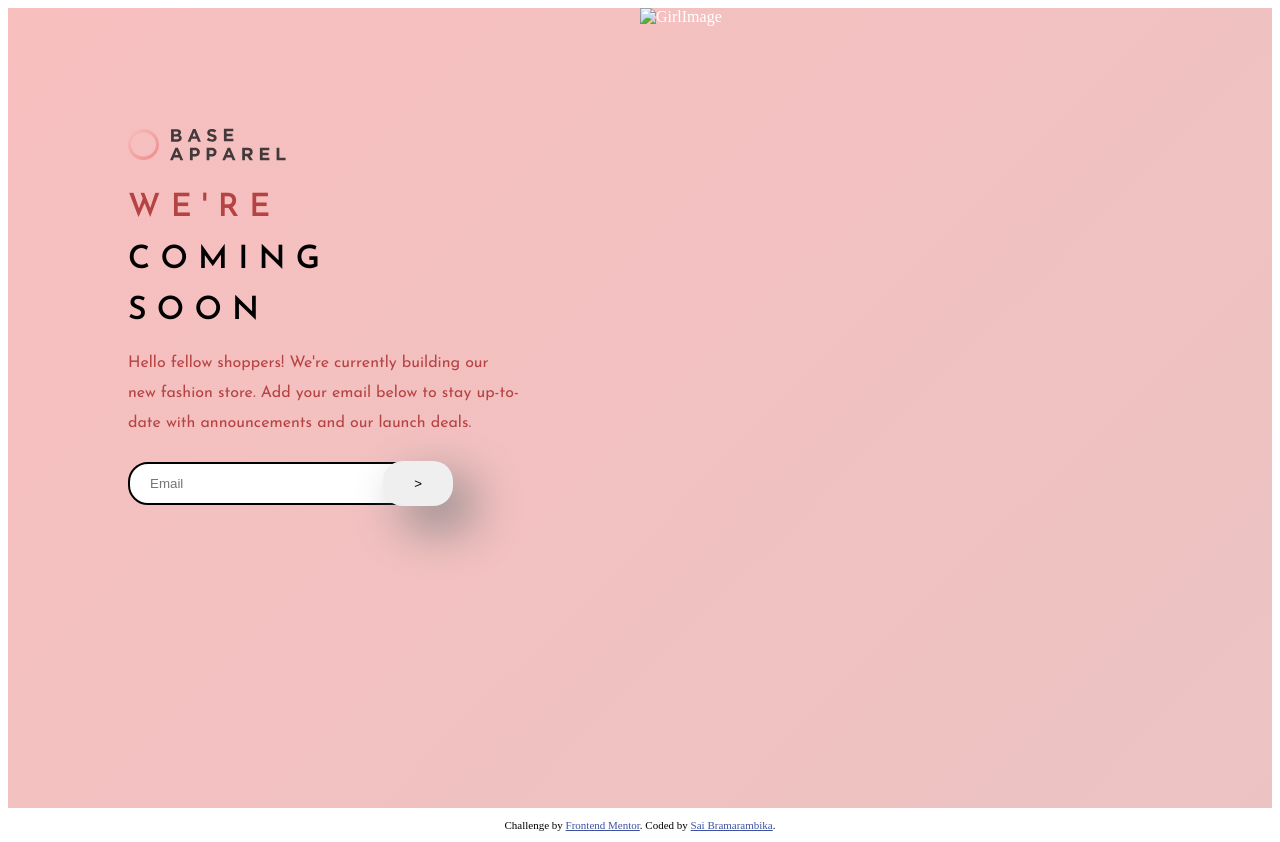
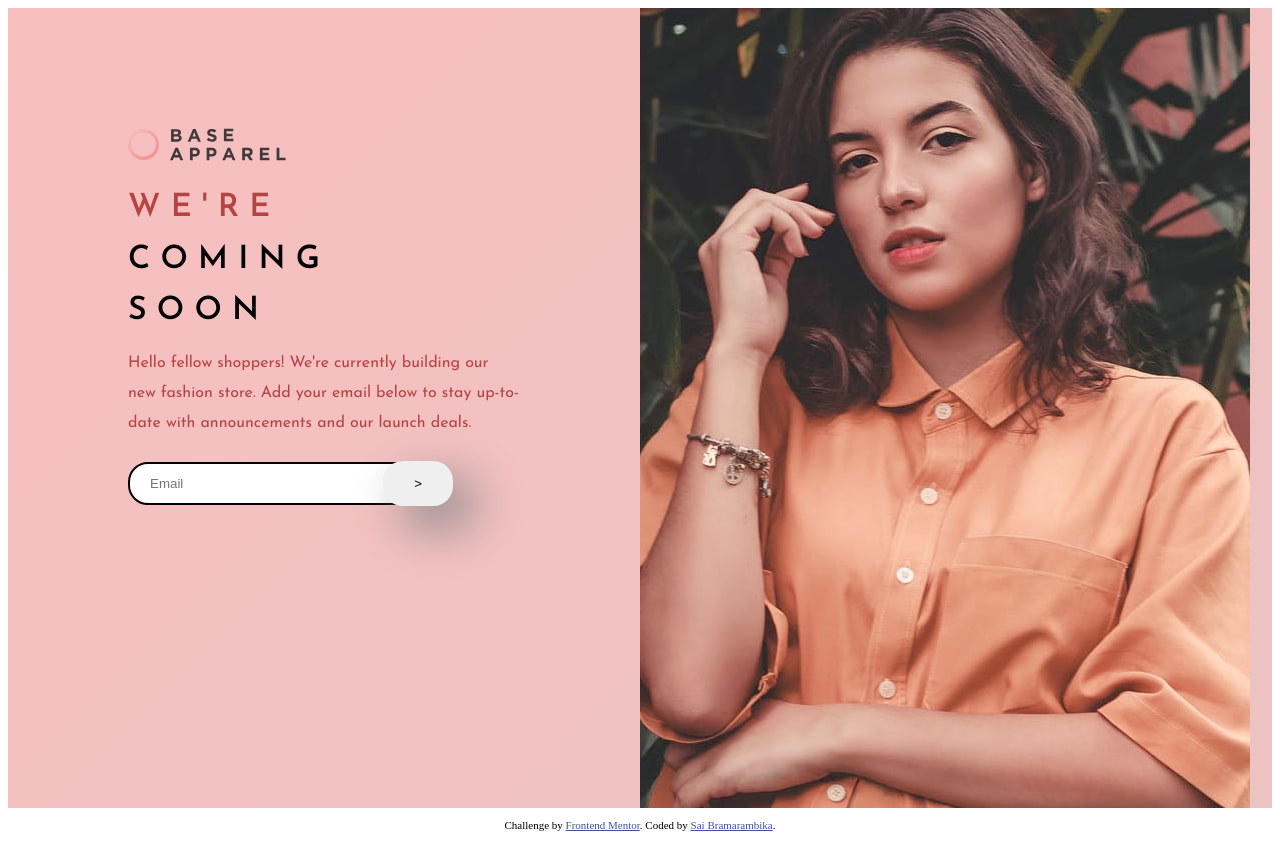
Before and after one commit to Saibramarambika/base-apparel-coming-soon, a plain HTML site: page index.html in a window 1280 px wide. Drawn offline with Linux system fonts and the light colour scheme; files whose address does not match are found by name.

Commit message:
Update index.html

```diff
--- a/index.html
+++ b/index.html
@@ -38,7 +38,7 @@
     </div>
 
     <div class="column2" >
-      <img class="image" src="images\hero-desktop.jpg" alt="GirlImage">
+      <img class="image" src="https://github.com/Saibramarambika/base-apparel-coming-soon/blob/main/hero-desktop.jpg?raw=true" alt="GirlImage">
     </div>
   </div>
 
```
